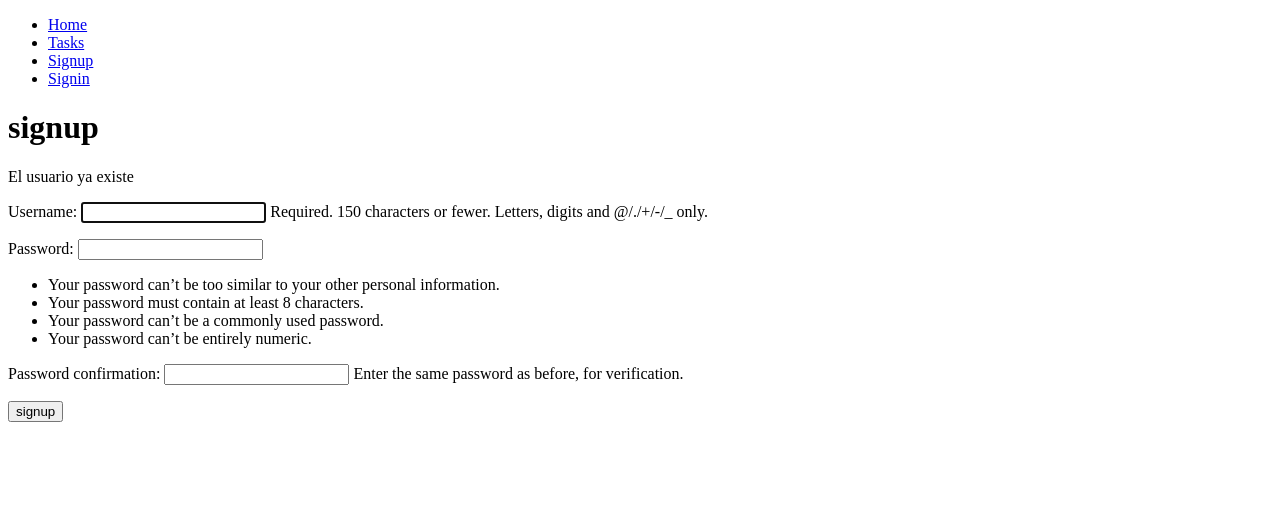
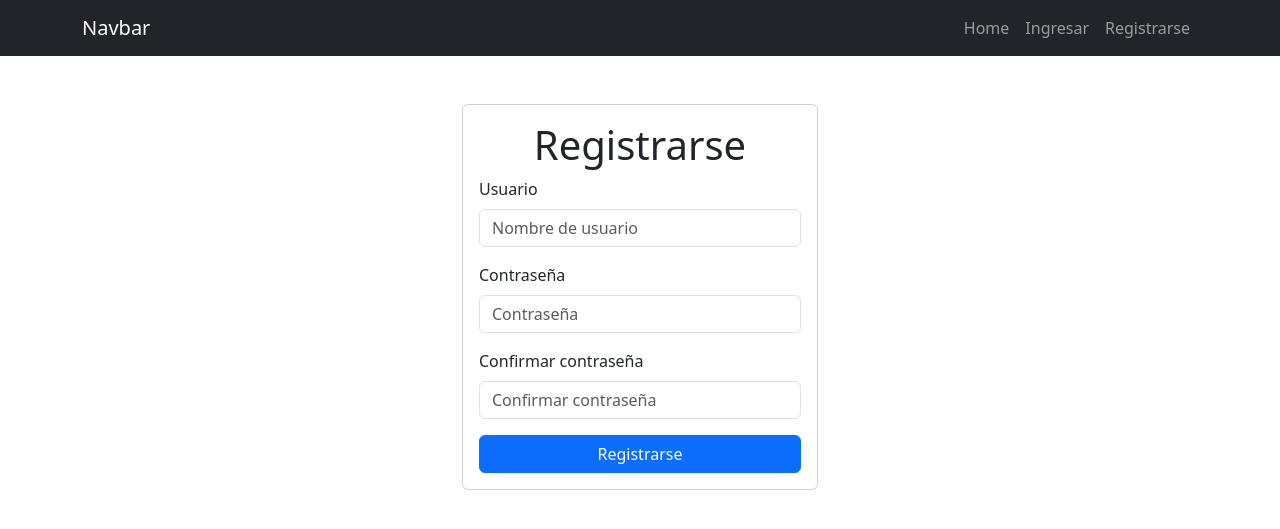
Before and after one commit to Aguerit0/tasks_django, a Django app: page /signup/ in a window 1280 px wide. Shown: the top 529 px of the page. Run offline with Django 5.2, Linux system fonts and the light colour scheme.

Commit message:
add boostrap styles

```diff
--- a/djangocrud/settings.py
+++ b/djangocrud/settings.py
@@ -117,6 +117,7 @@ USE_TZ = True
 # https://docs.djangoproject.com/en/5.0/howto/static-files/
 
 STATIC_URL = "static/"
+LOGIN_URL = "/signin/"
 
 # Default primary key field type
 # https://docs.djangoproject.com/en/5.0/ref/settings/#default-auto-field
--- a/djangocrud/urls.py
+++ b/djangocrud/urls.py
@@ -23,8 +23,14 @@ urlpatterns = [
     path("", views.home, name="home"),
     path("signup/", views.signup, name="signup"),
     path("tasks/", views.tasks, name="tasks"),
+    path("tasks_completed/", views.tasks_completed, name="tasks_completed"),
     path("logout/", views.signout, name="logout"),
     path("signin/", views.signin, name="signin"),
     path("task/create/", views.createTask, name="createTask"),
+    path("task/<int:id>/", views.task_detail, name="task_detail"),
+    path("task/<int:id>/complete", views.complete_task, name="task_complete"),
+    path("task/<int:id>/delete", views.delete_task, name="delete_task"),
+
+
 
 ]
--- a/tasks/templates/base.html
+++ b/tasks/templates/base.html
@@ -4,31 +4,51 @@
     <meta charset="UTF-8">
     <meta name="viewport" content="width=device-width, initial-scale=1.0">
     <title>Django TASKS Aplication</title>
+    <link rel="stylesheet" href="https://cdn.jsdelivr.net/npm/bootstrap@5.3.3/dist/css/bootstrap.min.css
+">
 </head>
 <body>
-    <nav>
-        <ul>
-            <li>
-                <a href="/">Home</a>
+
+    <nav class="navbar navbar-expand-lg bg-dark navbar-dark">
+        <div class="container">
+          <a class="navbar-brand" href="#">Navbar</a>
+          <button class="navbar-toggler" type="button" data-bs-toggle="collapse" data-bs-target="#navbarNav" aria-controls="navbarNav" aria-expanded="false" aria-label="Toggle navigation">
+            <span class="navbar-toggler-icon"></span>
+          </button>
+          <div class="collapse navbar-collapse" id="navbarNav">
+            <ul class="navbar-nav ms-auto">
+                <li class="nav-item">
+                    <a class="nav-link" href="/">Home</a>
                 </li>
-            <li>
-                <a href="/tasks/">Tasks</a>
+                {% if user.is_authenticated %}
+                <li class="nav-item">
+                    <a class="nav-link" href="{% url 'tasks' %}">Tareas Pendientes</a>
+                </li>
+                <li class="nav-item">
+                    <a class="nav-link" href="{% url 'tasks_completed' %}">Tareas Completadas</a>
+                </li>
+                <li class="nav-item">
+                    <a class="nav-link" href="{% url 'createTask' %}">Crear Tarea</a>
                 </li>
 
-            {% if user.is_authenticated %}
-            <li>
-                <a href="/logout/">Logout</a>
+                <li class="nav-item">
+                    <a class="nav-link" href="{% url 'logout' %}">Salir</a>
                 </li>
                 {% else %}
-            <li>
-                <a href="/signup/">Signup</a>
+                <li class="nav-item">
+                    <a class="nav-link" href="{% url 'signin' %}">Ingresar</a>
                 </li>
-            <li>
-                <a href="/signin/">Signin</a>
+                <li class="nav-item">
+                    <a class="nav-link" href="{% url 'signup' %}">Registrarse</a>
                 </li>
+
+
                 {% endif %}
             </ul>
+          </div>
+        </div>
       </nav>
+
 
     {% block content %}
     {% endblock %}
--- a/tasks/templates/signup.html
+++ b/tasks/templates/signup.html
@@ -1,12 +1,31 @@
 {% extends "base.html" %}
 {% block content %}
-<h1>signup</h1>
-{{error}}
-<form method="post">
-    {% csrf_token %} <!-- mecanismo de seguridad para generar token -->
-    {{form.as_p}}
-    <button>
-        signup
-    </button>
-</form>
+
+<main class="container">
+    <div class="row">
+        <div class="col-md-4 offset-md-4 mt-5">
+            <form method="post" class="card card-body" action="/tasks/">
+
+                <h1 class="text-center">Registrarse</h1>
+                {% csrf_token %} <!-- mecanismo de seguridad para generar token -->
+                <div class="mb-3">
+                    <label for="username" class="form-label">Usuario</label>
+                    <input type="text" id="username" name="username" class="form-control" placeholder="Nombre de usuario">
+                </div>
+                <div class="mb-3">
+                    <label for="password1" class="form-label">Contraseña</label>
+                    <input type="password" id="password1" name="password1" class="form-control" placeholder="Contraseña">
+                </div>
+                <div class="mb-3">
+                    <label for="password2" class="form-label">Confirmar contraseña</label>
+                    <input type="password" id="password2 " name="password2" class="form-control" placeholder="Confirmar contraseña">
+                </div>
+                <button class="btn btn-primary">
+                    Registrarse
+                </button>
+            </form>
+
+        </div>
+    </div>
+</main>
 {% endblock %}
--- a/tasks/views.py
+++ b/tasks/views.py
@@ -1,94 +1,140 @@
-from django.shortcuts import render, redirect # para renderizar html y redireccionar
+from django.shortcuts import render, redirect, get_object_or_404
 from django.contrib.auth.forms import UserCreationForm, AuthenticationForm
-from django.contrib.auth.models import User # para registrar usuarios
+from django.contrib.auth.models import User
 from django.db import IntegrityError
 from django.contrib.auth import login, logout, authenticate
+from django.utils import timezone
+from django.contrib.auth.decorators import login_required
 from .forms import TaskForm
 from .models import Task
-# Create your views here.
 
 def home(request):
     return render(request, "home.html")
+
+
+@login_required
+def signout(request):
+    logout(request)
+    return redirect("home")
+
+def signin(request):
+    if request.method == "GET":
+        return render(request, "signin.html", {
+            "form": AuthenticationForm()
+        })
+    else:
+        user = authenticate(request, username=request.POST['username'], password=request.POST['password'])
+        if user is None:
+            return render(request, "signin.html", {
+                "form": AuthenticationForm(),
+                "error": "El usuario o contraseña no son correctos"
+            })
+        else:
+            login(request, user)
+            return redirect("tasks")
+
 
 def signup(request):
     if request.method == "POST":
         if request.POST['password1'] == request.POST['password2']:
             try:
-                #registrar usuario en base de datos
                 user = User.objects.create_user(username=request.POST['username'], password=request.POST['password1'])
                 user.save()
-                #Guardar cookies para que el usuario pueda acceder a la pagina de tasks
                 login(request, user)
-
-                #redireccionar a la pagina de tasks
                 return redirect("tasks")
             except IntegrityError:
-                return render(request, "signup.html",{
-                    "form": UserCreationForm,
+                return render(request, "signup.html", {
+                    "form": UserCreationForm(),
                     "error": "El usuario ya existe"
                 })
+        else:
+            return render(request, "signup.html", {
+                "form": UserCreationForm(),
+                "error": "Las contraseñas no coinciden"
+            })
+    else:
+        return render(request, "signup.html", {
+            "form": UserCreationForm()
+        })
 
-
-
-        else:
-            #el usuario ya existe o las contraseñas no coincide
-            return render(request, "signup.html",{
-                    "form": UserCreationForm,
-                    "error": "El usuario ya existe"
-                })
-
-    elif request.method == "GET":
-        return render(request, "signup.html",{
-        "form": UserCreationForm,
-        "error": "El usuario ya existe"
+@login_required
+def tasks(request):
+    tasks = Task.objects.filter(user=request.user, date_completed__isnull=True).order_by('-date_completed')
+    return render(request, "task.html", {
+        "tasks": tasks
     })
 
-
-
-
-def tasks(request):
-    Task.objects.all().filter(user=request.user)
+@login_required
+def tasks_completed(request):
+    tasks = Task.objects.filter(user=request.user, date_completed__isnull=False).order_by('-date_completed')
     return render(request, "task.html", {
-        "tasks": Task.objects.all().order_by('-date_completed')
+        "tasks": tasks
     })
 
+@login_required
+def task_detail(request, id):
+    task = get_object_or_404(Task, pk=id, user=request.user)
+    if request.method == "GET":
+        form = TaskForm(instance=task)
+        return render(request, "task_detail.html", {
+            "task": task,
+            "form": form
+        })
+    else:
+        try:
+            form = TaskForm(request.POST, instance=task)
+            if form.is_valid():
+                form.save()
+                return redirect("tasks")
+            else:
+                return render(request, "task_detail.html", {
+                    "task": task,
+                    "form": form,
+                    "error": "Error al actualizar la tarea"
+                })
+        except ValueError:
+            return render(request, "task_detail.html", {
+                "task": task,
+                "form": TaskForm(instance=task),
+                "error": "Error al actualizar la tarea"
+            })
 
+@login_required
+def complete_task(request, id):
+    task = get_object_or_404(Task, pk=id, user=request.user)
+    if request.method == "POST":
+        task.date_completed = timezone.now()
+        task.save()
+        return redirect("tasks")
+
+@login_required
+def delete_task(request, id):
+    task = get_object_or_404(Task, pk=id, user=request.user)
+    if request.method == "POST":
+        task.delete()
+        return redirect("tasks")
+
+@login_required
 def createTask(request):
     if request.method == "GET":
-        return render(request, "create_task.html",{
-        "form": TaskForm
-    })
+        return render(request, "create_task.html", {
+            "form": TaskForm()
+        })
     else:
         try:
-            form = TaskForm(request.POST) # crear un form con los datos ingresados por el usuario
+            form = TaskForm(request.POST)
             if form.is_valid():
-                form = form.save(commit=False)
-                form.user = request.user
-                form.save()
+                task = form.save(commit=False)
+                task.user = request.user
+                task.save()
                 return redirect("tasks")
+            else:
+                return render(request, "create_task.html", {
+                    "form": form,
+                    "error": "Error al crear la tarea"
+                })
         except ValueError:
-            return render(request, "create_task.html",{
-                "form": TaskForm,
+            return render(request, "create_task.html", {
+                "form": TaskForm(),
                 "error": "Error al crear la tarea"
             })
-
-def signout(request):
-    logout(request)
-    return redirect("home")
-
-def signin(request, form_class=AuthenticationForm):
-    if request.method == "GET":
-        form = form_class()
-        return render(request, "signin.html",{
-            "form": form,
-        })
-    else:
-        user =authenticate(request, username=request.POST['username'], password=request.POST['password'])
-        if user is None:
-            return render(request, "signin.html",{
-                "form": form_class,
-                "error": "El usuario o contraseña no son correctos"
-            })
-        else:
-            login(request, user)
-            return redirect("tasks")
```
Also changed, not shown: tasks/templates/home.html (+15 -2 lines), tasks/templates/signin.html (+26 -9 lines), tasks/templates/task.html (+16 -16 lines), tasks/templates/task_detail.html (added, +27 -0 lines). Lines whose indentation alone changed are shown as unchanged.
